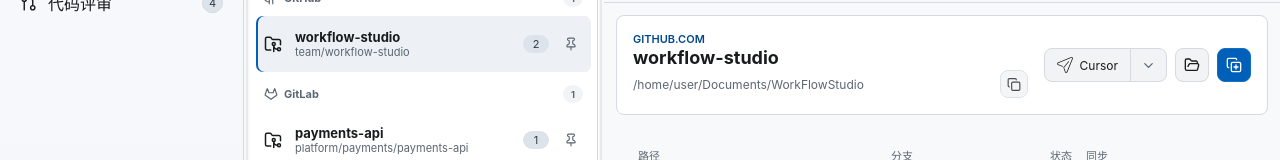
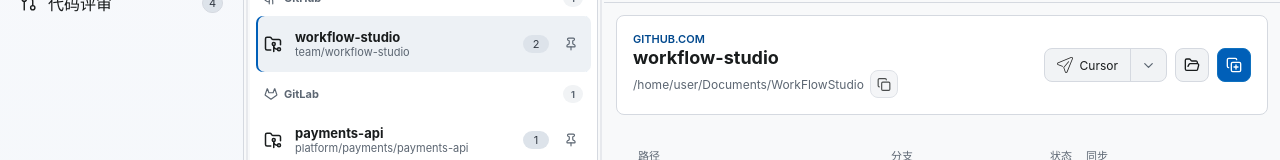
Before and after one commit to HelloWorldImJoe/WorkTreeDesk, a React (Vite) app: page / in a window 1280 px wide. Shown: the part 138-298 px from the top of the page. Built offline with nearby package versions, Linux system fonts and the light colour scheme.

Commit message:
[fix]处理复制按钮的位置

```diff
--- a/src/styles.css
+++ b/src/styles.css
@@ -1026,11 +1026,11 @@
 }
 
 .repo-path-line {
-  display: grid;
-  grid-template-columns: minmax(0, 1fr) 28px;
+  display: inline-grid;
+  grid-template-columns: minmax(0, auto) 28px;
   align-items: center;
   gap: 6px;
-  width: 100%;
+  width: fit-content;
   max-width: min(620px, 100%);
 }
 
```
